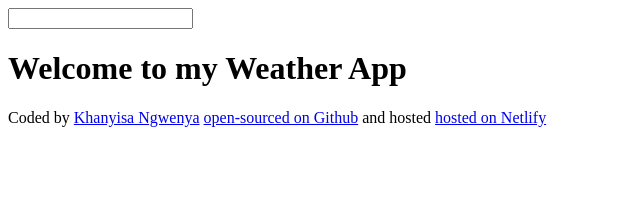
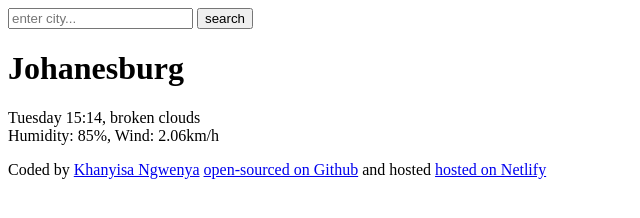
Before and after one commit to ngwenyapk1-a11y/weatherfocust, a plain HTML site: page index.html in a window 1280 px wide. Shown: the whole page, without its empty margins (0-640 px from the left). Drawn offline with Linux system fonts and the light colour scheme.

Commit message:
updated htmel.index

```diff
--- a/index.html
+++ b/index.html
@@ -7,10 +7,18 @@
   </head>
   <body>
     <header>
-      <form><input type="text" /></form>
+      <form>
+        <input type="search" placeholder="enter city..." required />
+        <input type="submit" value="search" />
+      </form>
     </header>
     <main>
-      <h1>Welcome to my Weather App</h1>
+      <h1>Johanesburg</h1>
+      <p>
+        Tuesday 15:14, broken clouds
+        <br />
+        Humidity: 85%, Wind: 2.06km/h
+      </p>
     </main>
 
     <footer>
```
